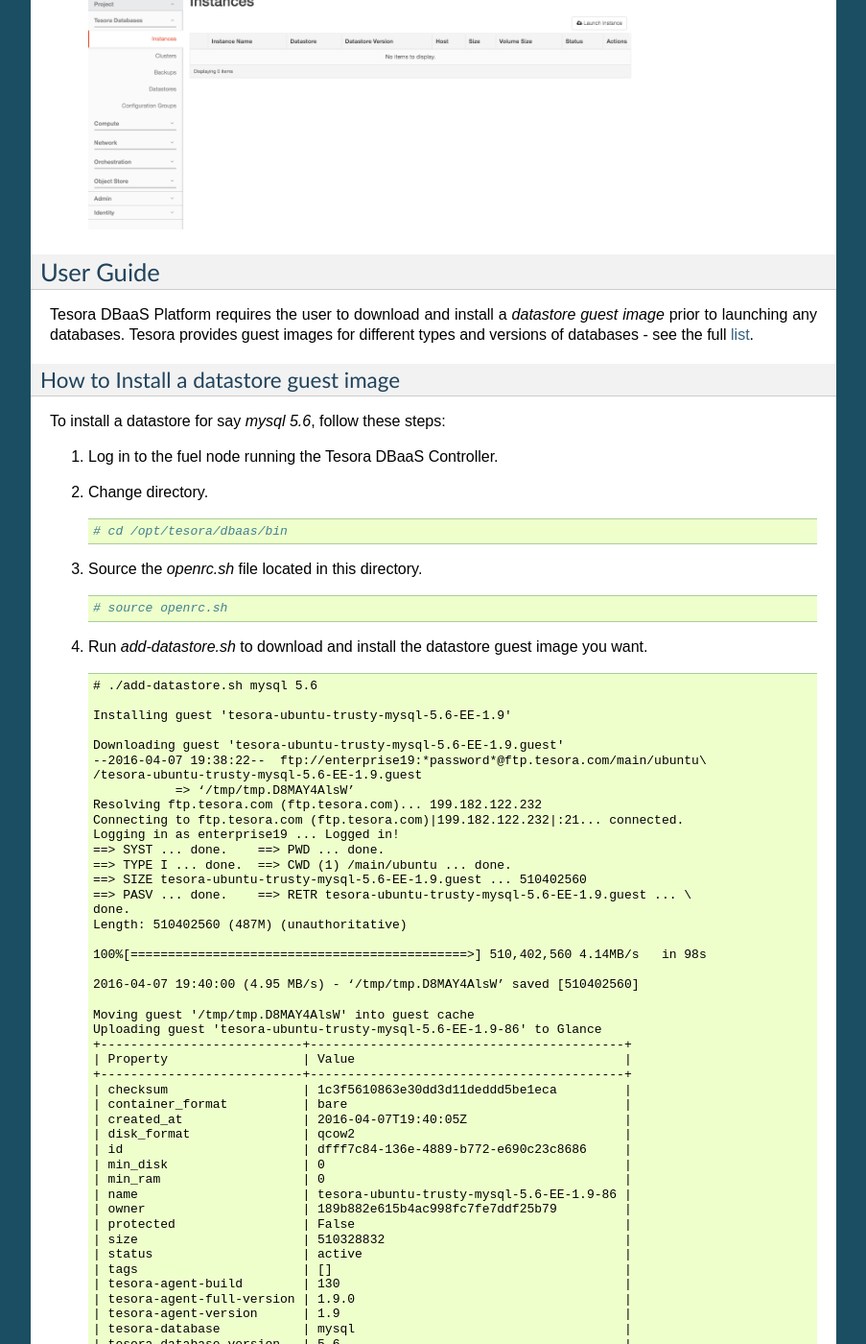
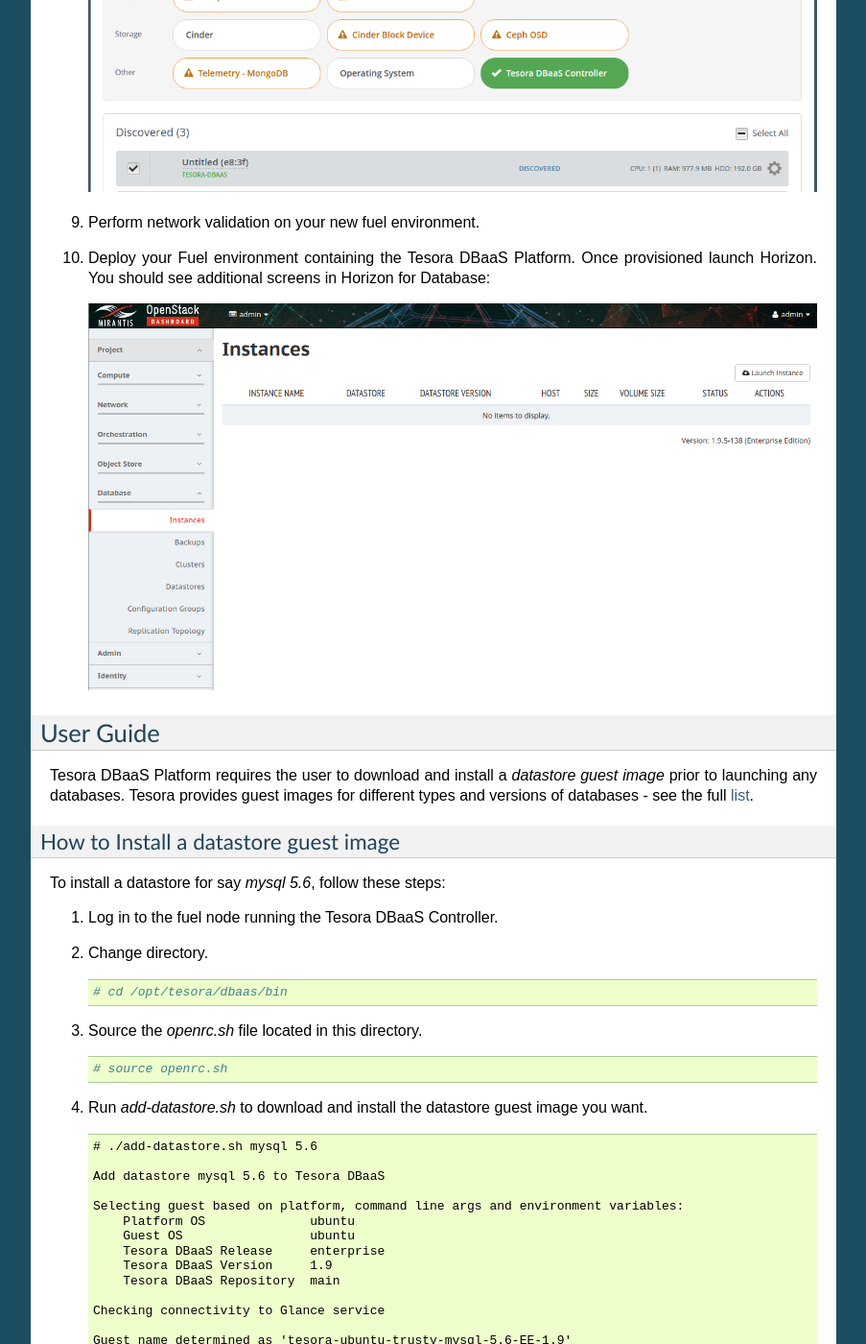
Before and after one commit to Tesora/fuel-plugin-tesora-dbaas, a Sphinx documentation site: the page built from docs/guide/source/tesora-dbaas-guide.rst, in a window 1280 px wide and 1400 px high, scrolled down 2555 px. Shown: the whole window at 96% size, without its empty margins (198-1101 px from the left). Built offline with Sphinx 7.4.7, drawn with Linux system fonts in a browser that asks for light colours; some of the changed text lies outside the part shown.

Commit message:
update user guide for 1.9.5
All the things for 1.9 user doc.
Update version numbers
Include new add-datastore.sh output
All new screenshots for fuel 9.0 and Tesora DBaaS

Change-Id: Ib072e7d633e9358b28995216acfe730a1ada24bd

```diff
--- a/docs/guide/source/conf.py
+++ b/docs/guide/source/conf.py
@@ -55,9 +55,9 @@
 # built documents.
 #
 # The short X.Y version.
-version = '1.9.0'
+version = '1.9.5'
 # The full version, including alpha/beta/rc tags.
-release = '1.9-1.9.0-1'
+release = '1.9-1.9.5-1'
 
 # The language for content autogenerated by Sphinx. Refer to documentation
 # for a list of supported languages.
--- a/docs/guide/source/tesora-dbaas-guide.rst
+++ b/docs/guide/source/tesora-dbaas-guide.rst
@@ -1,5 +1,5 @@
 **********************************************************************
-Guide to the Tesora DBaaS Platform Plugin version 1.9-1.9.0-1 for Fuel
+Guide to the Tesora DBaaS Platform Plugin version 1.9-1.9.5-1 for Fuel
 **********************************************************************
 
 This document provides instructions for installing, configuring and using
@@ -66,21 +66,21 @@
 #. Copy the plugin to an already installed
    `Fuel Master node <http://docs.openstack.org/developer/fuel-docs/userdocs/fuel-install-guide/install_install_fuel.html>`_::
 
-   # scp fuel-plugin-tesora-dbaas-1.9-1.9.0-1.noarch.rpm root@:/\<fuel master node IP>:/tmp
+   # scp fuel-plugin-tesora-dbaas-1.9-1.9.5-1.noarch.rpm root@:/\<fuel master node IP>:/tmp
 
 #. Log into the Fuel Master node.
 
 #. Install the plugin::
 
      # cd /tmp
-     # fuel plugins --install fuel-plugin-tesora-dbaas-1.9-1.9.0-1.noarch.rpm
+     # fuel plugins --install fuel-plugin-tesora-dbaas-1.9-1.9.5-1.noarch.rpm
 
 #. Check if the plugin was installed successfully::
 
      # fuel plugins
      id | name                     | version | package_version
      ---|--------------------------|---------|----------------
-     1  | fuel-plugin-tesora-dbaas | 1.9.0   | 4.0.0
+     1  | fuel-plugin-tesora-dbaas | 1.9.5   | 4.0.0
 
 #. Create a new Fuel environment using the Fuel UI Wizard.
 
@@ -97,21 +97,18 @@
    You will also need to accept the `Tesora, Inc. Terms of Use` by entering `I AGREE` in the terms of use field.
 
    .. image:: figures/enable-plugin.png
-      :width: 75%
 
 #. Select nodes for Tesora DBaaS Platform.
    The plugin is designed to install the Tesora DBaaS Platform into a separate node:
 
    .. image:: figures/add-node.png
-      :width: 75%
 
 #. Perform network validation on your new fuel environment.
 
 #. Deploy your Fuel environment containing the Tesora DBaaS Platform.
-   Once provisioned launch Horizon. You should see additional screens in Horizon for Tesora Databases:
+   Once provisioned launch Horizon. You should see additional screens in Horizon for Database:
 
    .. image:: figures/horizon-tesora.png
-      :width: 75%
 
 
 User Guide
@@ -143,85 +140,92 @@
 
      # ./add-datastore.sh mysql 5.6
 
-     Installing guest 'tesora-ubuntu-trusty-mysql-5.6-EE-1.9'
+     Add datastore mysql 5.6 to Tesora DBaaS
+
+     Selecting guest based on platform, command line args and environment variables:
+         Platform OS              ubuntu
+         Guest OS                 ubuntu
+         Tesora DBaaS Release     enterprise
+         Tesora DBaaS Version     1.9
+         Tesora DBaaS Repository  main
+
+     Checking connectivity to Glance service
+
+     Guest name determined as 'tesora-ubuntu-trusty-mysql-5.6-EE-1.9'
+
 
      Downloading guest 'tesora-ubuntu-trusty-mysql-5.6-EE-1.9.guest'
-     --2016-04-07 19:38:22--  ftp://enterprise19:*password*@ftp.tesora.com/main/ubuntu\
-     /tesora-ubuntu-trusty-mysql-5.6-EE-1.9.guest
-                => ‘/tmp/tmp.D8MAY4AlsW’
+     --2016-11-01 15:10:07--  ftp://enterprise19:*password*@ftp.tesora.com/main/ubuntu/tesora-ubuntu-trusty-mysql-5.6-EE-1.9.guest
+                => ‘/tmp/tmp.PwTR8Ov3Cs’
      Resolving ftp.tesora.com (ftp.tesora.com)... 199.182.122.232
      Connecting to ftp.tesora.com (ftp.tesora.com)|199.182.122.232|:21... connected.
      Logging in as enterprise19 ... Logged in!
      ==> SYST ... done.    ==> PWD ... done.
      ==> TYPE I ... done.  ==> CWD (1) /main/ubuntu ... done.
-     ==> SIZE tesora-ubuntu-trusty-mysql-5.6-EE-1.9.guest ... 510402560
-     ==> PASV ... done.    ==> RETR tesora-ubuntu-trusty-mysql-5.6-EE-1.9.guest ... \
-     done.
-     Length: 510402560 (487M) (unauthoritative)
+     ==> SIZE tesora-ubuntu-trusty-mysql-5.6-EE-1.9.guest ... 502609920
+     ==> PASV ... done.    ==> RETR tesora-ubuntu-trusty-mysql-5.6-EE-1.9.guest ... done.
+     Length: 502609920 (479M) (unauthoritative)
 
-     100%[=============================================>] 510,402,560 4.14MB/s   in 98s
+     100%[======================================>] 502,609,920 16.9MB/s   in 27s
 
-     2016-04-07 19:40:00 (4.95 MB/s) - ‘/tmp/tmp.D8MAY4AlsW’ saved [510402560]
+     2016-11-01 15:10:34 (17.7 MB/s) - ‘/tmp/tmp.PwTR8Ov3Cs’ saved [502609920]
 
-     Moving guest '/tmp/tmp.D8MAY4AlsW' into guest cache
-     Uploading guest 'tesora-ubuntu-trusty-mysql-5.6-EE-1.9-86' to Glance
-     +---------------------------+------------------------------------------+
-     | Property                  | Value                                    |
-     +---------------------------+------------------------------------------+
-     | checksum                  | 1c3f5610863e30dd3d11deddd5be1eca         |
-     | container_format          | bare                                     |
-     | created_at                | 2016-04-07T19:40:05Z                     |
-     | disk_format               | qcow2                                    |
-     | id                        | dfff7c84-136e-4889-b772-e690c23c8686     |
-     | min_disk                  | 0                                        |
-     | min_ram                   | 0                                        |
-     | name                      | tesora-ubuntu-trusty-mysql-5.6-EE-1.9-86 |
-     | owner                     | 189b882e615b4ac998fc7fe7ddf25b79         |
-     | protected                 | False                                    |
-     | size                      | 510328832                                |
-     | status                    | active                                   |
-     | tags                      | []                                       |
-     | tesora-agent-build        | 130                                      |
-     | tesora-agent-full-version | 1.9.0                                    |
-     | tesora-agent-version      | 1.9                                      |
-     | tesora-database           | mysql                                    |
-     | tesora-database-version   | 5.6                                      |
-     | tesora-edition            | enterprise                               |
-     | tesora-edition-short      | EE                                       |
-     | tesora-guest-image-build  | 86                                       |
-     | tesora-os-distro          | ubuntu                                   |
-     | tesora-os-distro-version  | trusty                                   |
-     | tesora-repository         | main                                     |
-     | updated_at                | 2016-04-07T19:40:51Z                     |
-     | virtual_size              | None                                     |
-     | visibility                | public                                   |
-     +---------------------------+------------------------------------------+
-     Guest 'tesora-ubuntu-trusty-mysql-5.6-EE-1.9-86 uploaded to Glance with ID \
-     'dfff7c84-136e-4889-b772-e690c23c8686'
+
+     Moving guest '/tmp/tmp.PwTR8Ov3Cs' into guest cache
+
+     Uploading guest 'tesora-ubuntu-trusty-mysql-5.6-EE-1.9-75' to Glance
+     [=============================>] 100%
+     +------------------------------+------------------------------------------+
+     | Property                     | Value                                    |
+     +------------------------------+------------------------------------------+
+     | checksum                     | b03598ecd8b0840c7794acae95b85471         |
+     | container_format             | bare                                     |
+     | created_at                   | 2016-11-01T15:10:31Z                     |
+     | disk_format                  | qcow2                                    |
+     | id                           | 68ceb1df-f65e-4806-a4a4-0df38445f479     |
+     | min_disk                     | 0                                        |
+     | min_ram                      | 0                                        |
+     | name                         | tesora-ubuntu-trusty-mysql-5.6-EE-1.9-75 |
+     | owner                        | 1274ced4337a4700a7b27a156c0a318b         |
+     | protected                    | False                                    |
+     | size                         | 502530048                                |
+     | status                       | active                                   |
+     | tags                         | []                                       |
+     | tesora-agent-build           | 137                                      |
+     | tesora-agent-full-version    | 1.9.5                                    |
+     | tesora-agent-version         | 1.9                                      |
+     | tesora-database              | mysql                                    |
+     | tesora-database-version      | 5.6                                      |
+     | tesora-database-version_long | 5.6.33                                   |
+     | tesora-edition               | enterprise                               |
+     | tesora-edition-short         | EE                                       |
+     | tesora-guest-image-build     | 75                                       |
+     | tesora-os-distro             | ubuntu                                   |
+     | tesora-os-distro-version     | trusty                                   |
+     | tesora-repository            | main                                     |
+     | updated_at                   | 2016-11-01T15:11:18Z                     |
+     | virtual_size                 | None                                     |
+     | visibility                   | public                                   |
+     +------------------------------+------------------------------------------+
+
+     Guest 'tesora-ubuntu-trusty-mysql-5.6-EE-1.9-75 uploaded to Glance with ID '68ceb1df-f65e-4806-a4a4-0df38445f479'
 
      Creating datastore 'mysql'
-     No handlers could be found for logger "oslo_config.cfg"
      Datastore 'mysql' updated.
 
-     Adding datastore version '5.6-86' to datastore 'mysql' with manager 'mysql'
-     No handlers could be found for logger "oslo_config.cfg"
-     Datastore version '5.6-86' updated.
+     Adding datastore version '5.6-75' to datastore 'mysql' with manager 'mysql'
+     Datastore version '5.6-75' updated.
 
-     Making '5.6-86' the default version for datastore 'mysql'
-     No handlers could be found for logger "oslo_config.cfg"
+     Making '5.6-75' the default version for datastore 'mysql'
      Datastore 'mysql' updated.
 
-     Loading validation rule file for datastore 'mysql' with version '5.6-86'.
-     No handlers could be found for logger "oslo_config.cfg"
-     Loading config parameters for datastore (mysql) version (5.6-86)
+     Loading validation rule file '/usr/lib/python2.7/dist-packages/trove/templates/mysql/validation-rules.json'.
+     Loading config parameters for datastore (mysql) version (5.6-75)
 
      Add datastore complete...
 
-     Guest image for mysql 5.6 uploaded to glance as:
-         Name: tesora-ubuntu-trusty-mysql-5.6-EE-1.9-86
-         ID:   dfff7c84-136e-4889-b772-e690c23c8686
-     mysql datastore created with version 5.6-86
-     Done.
+     Guest image for 'mysql' '5.6' uploaded to glance as: tesora-ubuntu-trusty-mysql-5.6-EE-1.9-75
+     Datastore 'mysql' created with version '5.6-75'
 
 .. Note::
    If the download fails with a `Login incorrect` error then most likely the username or password entered in the setting screen were incorrect.
@@ -234,12 +238,11 @@
 
 #. Login to the Horizon console.
 
-#. Navigate to Project -> Tesora Databases -> Datastores.
+#. Navigate to Project -> Database -> Datastores.
 
 #. The table shows the installed and available datastores.
 
    .. image:: figures/horizon-datastores.png
-      :width: 75%
 
 How to create a database instance
 ---------------------------------
@@ -248,24 +251,21 @@
 
 #. Login to the Horizon console.
 
-#. Navigate to Project -> Tesora Database -> Instances.
+#. Navigate to Project -> Database -> Instances.
 
 #. Select the `Launch Instance` button.
 
 #. In the Launch Instance dialog enter Instance Name, Volume Size, Datastore and Flavor.
 
    .. image:: figures/horizon-launch1.png
-      :width: 75%
 
 #. In the `Networking` section, ensure you launch your instance on a valid network.
 
    .. image:: figures/horizon-launch2.png
-      :width: 75%
 
 #. It may take a few minutes for your database to launch. When complete you should see:
 
    .. image:: figures/trove-instances.png
-      :width: 75%
 
 Troubleshooting
 ---------------
```
Also changed, not shown: other parts of docs/guide/source/tesora-dbaas-guide.rst (+1 -1 lines), docs/guide/source/figures/add-node.png, docs/guide/source/figures/enable-plugin.png, docs/guide/source/figures/horizon-launch1.png, docs/guide/source/figures/horizon-launch2.png, docs/guide/source/figures/horizon-tesora.png, docs/guide/source/figures/trove-instances.png.
